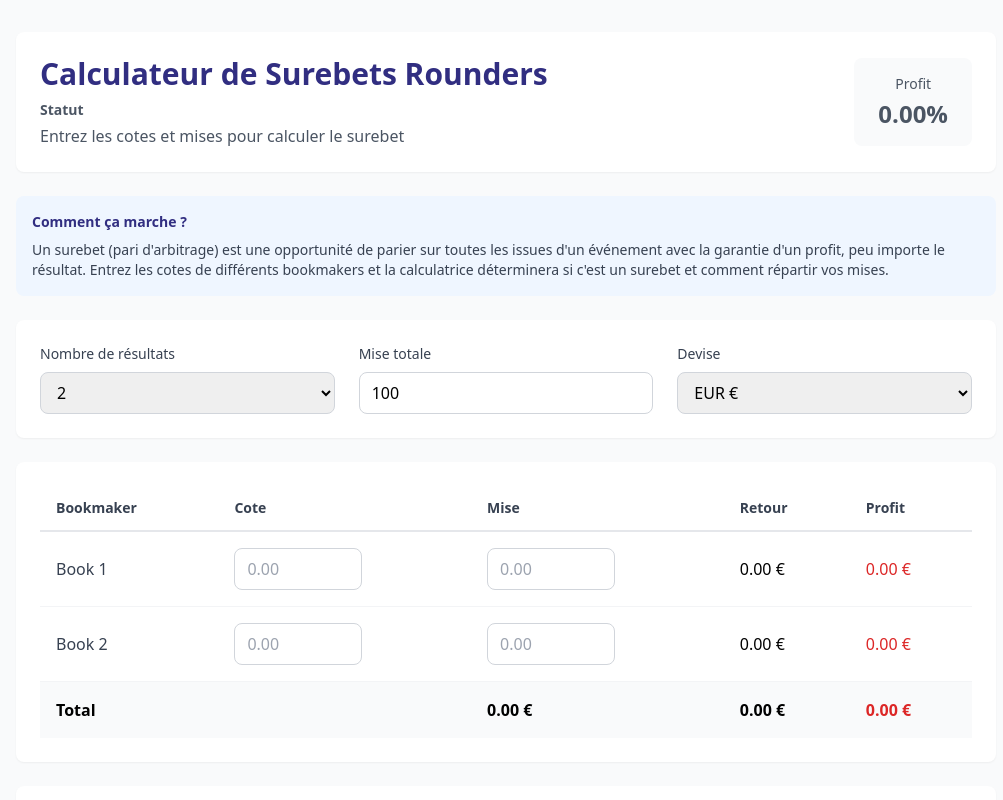
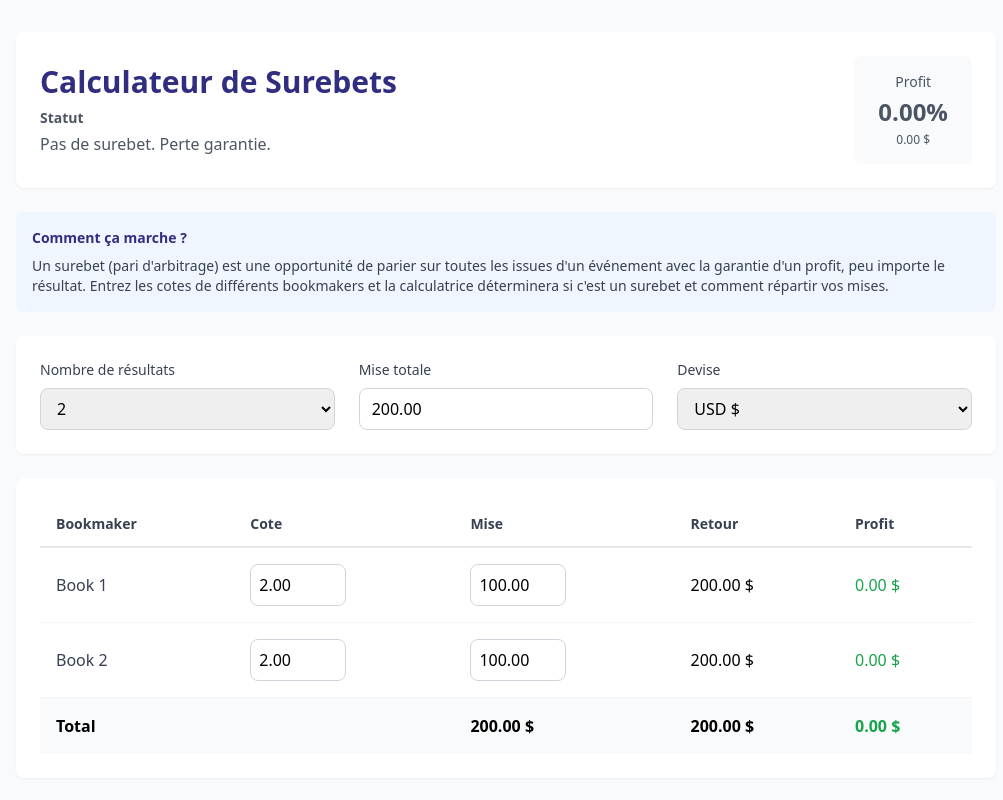
Before and after one commit to Web-Online-Concept/rounders-pro, a Next.js app: page /outils/surebet-calculatrice in a window 1280 px wide. Shown: the top 800 px of the page, without its empty margins (134-1137 px from the left). Built offline with nearby package versions, Linux system fonts and the light colour scheme.

Commit message:
Update SurebetCalculator.js

```diff
--- a/app/outils/surebet-calculatrice/SurebetCalculator.js
+++ b/app/outils/surebet-calculatrice/SurebetCalculator.js
@@ -3,17 +3,18 @@
 import { useState, useEffect } from 'react';
 
 export default function SurebetCalculator() {
-  const [mode, setMode] = useState('global'); // 'global' ou 'individual'
   const [outcomes, setOutcomes] = useState(2);
-  const [totalStake, setTotalStake] = useState(100);
-  const [currency, setCurrency] = useState('EUR');
-  const [odds, setOdds] = useState(['', '', '']);
-  const [stakes, setStakes] = useState(['', '', '']);
-  const [commissions, setCommissions] = useState([0, 0, 0]);
+  const [currency, setCurrency] = useState('USD');
+  const [showCommission, setShowCommission] = useState(false);
   const [roundStakes, setRoundStakes] = useState(false);
   const [roundTo, setRoundTo] = useState(1);
-  const [showCommission, setShowCommission] = useState(false);
-  const [results, setResults] = useState(null);
+
+  // Initialiser avec des valeurs par défaut comme surebet.com
+  const [data, setData] = useState([
+    { odds: '2.00', stake: '100.00', commission: 0 },
+    { odds: '2.00', stake: '100.00', commission: 0 },
+    { odds: '', stake: '', commission: 0 },
+  ]);
 
   const currencySymbols = {
     EUR: '€',
@@ -21,137 +22,179 @@ export default function SurebetCalculator() {
     GBP: '£',
   };
 
+  const symbol = currencySymbols[currency];
+
+  // Calculer les résultats
   const calculateResults = () => {
-    // Vérifier que toutes les cotes sont entrées
-    let validOdds = true;
-    const parsedOdds = [];
+    let validData = true;
+    let totalStake = 0;
+    const parsedData = [];
+
+    // Parser les données
     for (let i = 0; i < outcomes; i++) {
-      const odd = parseFloat(odds[i]);
-      if (!odd || odd <= 1) {
-        validOdds = false;
-        break;
+      const odd = parseFloat(data[i].odds) || 0;
+      const stake = parseFloat(data[i].stake) || 0;
+      const commission = showCommission ? (parseFloat(data[i].commission) || 0) : 0;
+
+      if (odd <= 1) {
+        validData = false;
       }
-      parsedOdds[i] = odd;
+
+      parsedData[i] = {
+        odds: odd,
+        stake: stake,
+        commission: commission,
+        adjustedOdds: commission !== 0
+          ? (commission < 0 ? odd / (1 + Math.abs(commission) / 100) : odd * (1 - commission / 100))
+          : odd
+      };
+
+      totalStake += stake;
     }
 
-    if (!validOdds) {
-      setResults(null);
-      return;
+    if (!validData || totalStake === 0) {
+      return {
+        isValid: false,
+        totalStake: totalStake,
+        items: parsedData.map(item => ({
+          ...item,
+          return: 0,
+          profit: 0
+        }))
+      };
     }
 
-    // Ajuster les cotes avec les commissions
-    const adjustedOdds = parsedOdds.map((odd, i) => {
-      if (showCommission && commissions[i] !== 0) {
-        if (commissions[i] < 0) {
-          return odd / (1 + Math.abs(commissions[i]) / 100);
-        } else {
-          return odd * (1 - commissions[i] / 100);
-        }
-      }
-      return odd;
-    });
-
-    // Calculer la somme des probabilités implicites
+    // Calculer les probabilités implicites
     let impliedProbSum = 0;
     for (let i = 0; i < outcomes; i++) {
-      impliedProbSum += 1 / adjustedOdds[i];
+      if (parsedData[i].adjustedOdds > 1) {
+        impliedProbSum += 1 / parsedData[i].adjustedOdds;
+      }
     }
 
-    const isSurebet = impliedProbSum < 1;
-    const profitPercent = isSurebet
-      ? ((1 - impliedProbSum) * 100)
-      : (-(impliedProbSum - 1) * 100);
+    const isSurebet = impliedProbSum < 1 && impliedProbSum > 0;
+    const profitPercent = impliedProbSum > 0
+      ? (isSurebet ? ((1 - impliedProbSum) * 100) : (-(impliedProbSum - 1) * 100))
+      : 0;
 
-    let calculatedStakes = [];
-    let calculatedReturns = [];
-    let calculatedProfits = [];
-    let actualTotalStake = 0;
+    // Calculer retours et profits
+    const results = parsedData.map(item => ({
+      ...item,
+      return: item.stake * item.adjustedOdds,
+      profit: (item.stake * item.adjustedOdds) - totalStake
+    }));
 
-    if (mode === 'global') {
-      // Mode mise globale : calculer la répartition optimale
-      if (totalStake <= 0) {
-        setResults(null);
-        return;
+    const minReturn = Math.min(...results.map(r => r.return));
+    const minProfit = Math.min(...results.map(r => r.profit));
+
+    return {
+      isValid: true,
+      isSurebet,
+      profitPercent,
+      totalStake,
+      minReturn,
+      minProfit,
+      items: results
+    };
+  };
+
+  // Mettre à jour les mises automatiquement quand on change une cote ou la mise totale
+  const redistributeStakes = (newTotalStake, excludeIndex = -1) => {
+    const validOdds = [];
+    let sumInverseOdds = 0;
+
+    // Calculer la somme des inverses des cotes
+    for (let i = 0; i < outcomes; i++) {
+      const odd = parseFloat(data[i].odds);
+      if (odd > 1) {
+        const adjustedOdd = showCommission && data[i].commission !== 0
+          ? (data[i].commission < 0 ? odd / (1 + Math.abs(data[i].commission) / 100) : odd * (1 - data[i].commission / 100))
+          : odd;
+        validOdds[i] = adjustedOdd;
+        sumInverseOdds += 1 / adjustedOdd;
       }
+    }
 
-      for (let i = 0; i < outcomes; i++) {
-        let stake = (totalStake / impliedProbSum) / adjustedOdds[i];
+    if (sumInverseOdds === 0) return;
+
+    // Redistribuer les mises
+    const newData = [...data];
+    for (let i = 0; i < outcomes; i++) {
+      if (validOdds[i] && i !== excludeIndex) {
+        let stake = (newTotalStake / sumInverseOdds) / validOdds[i];
 
         if (roundStakes && roundTo > 0) {
           stake = Math.round(stake / roundTo) * roundTo;
         }
 
-        calculatedStakes[i] = stake;
-        actualTotalStake += stake;
-      }
-
-      // Ajuster pour que le total corresponde
-      if (roundStakes && actualTotalStake !== totalStake) {
-        const diff = totalStake - actualTotalStake;
-        calculatedStakes[0] += diff;
-        actualTotalStake = totalStake;
-      }
-
-      // Mettre à jour les champs de mise
-      setStakes(calculatedStakes.map(s => s.toFixed(2)));
-    } else {
-      // Mode mise individuelle : utiliser les mises entrées
-      for (let i = 0; i < outcomes; i++) {
-        const stake = parseFloat(stakes[i]) || 0;
-        calculatedStakes[i] = stake;
-        actualTotalStake += stake;
+        newData[i].stake = stake.toFixed(2);
       }
     }
 
-    // Calculer les retours et profits pour chaque issue
-    for (let i = 0; i < outcomes; i++) {
-      calculatedReturns[i] = calculatedStakes[i] * adjustedOdds[i];
-      calculatedProfits[i] = calculatedReturns[i] - actualTotalStake;
-    }
+    setData(newData);
+  };
 
-    setResults({
-      isSurebet,
-      profitPercent,
-      stakes: calculatedStakes,
-      returns: calculatedReturns,
-      profits: calculatedProfits,
-      totalStake: actualTotalStake,
-      minReturn: Math.min(...calculatedReturns),
-      minProfit: Math.min(...calculatedProfits),
-    });
+  // Gérer le changement de cote
+  const handleOddsChange = (index, value) => {
+    const newData = [...data];
+    newData[index].odds = value;
+    setData(newData);
 
-    // Mettre à jour la mise totale en mode individuel
-    if (mode === 'individual') {
-      setTotalStake(actualTotalStake);
+    // Redistribuer les mises si toutes les cotes sont valides
+    const totalStake = newData.reduce((sum, item, i) =>
+      i < outcomes ? sum + (parseFloat(item.stake) || 0) : sum, 0
+    );
+    if (totalStake > 0) {
+      setTimeout(() => redistributeStakes(totalStake), 100);
     }
   };
 
-  useEffect(() => {
-    const timer = setTimeout(() => {
-      calculateResults();
-    }, 100);
-    return () => clearTimeout(timer);
-  }, [odds, totalStake, outcomes, showCommission, commissions, roundStakes, roundTo, mode, stakes]);
-
-  const handleOddsChange = (index, value) => {
-    const newOdds = [...odds];
-    newOdds[index] = value;
-    setOdds(newOdds);
+  // Gérer le changement de mise
+  const handleStakeChange = (index, value) => {
+    const newData = [...data];
+    newData[index].stake = value;
+    setData(newData);
   };
 
-  const handleStakeChange = (index, value) => {
-    const newStakes = [...stakes];
-    newStakes[index] = value;
-    setStakes(newStakes);
+  // Gérer le changement de commission
+  const handleCommissionChange = (index, value) => {
+    const newData = [...data];
+    newData[index].commission = parseFloat(value) || 0;
+    setData(newData);
+
+    // Recalculer les mises
+    const totalStake = newData.reduce((sum, item, i) =>
+      i < outcomes ? sum + (parseFloat(item.stake) || 0) : sum, 0
+    );
+    if (totalStake > 0) {
+      setTimeout(() => redistributeStakes(totalStake), 100);
+    }
   };
 
-  const handleCommissionChange = (index, value) => {
-    const newCommissions = [...commissions];
-    newCommissions[index] = parseFloat(value) || 0;
-    setCommissions(newCommissions);
+  // Gérer le changement de mise totale
+  const handleTotalStakeChange = (value) => {
+    const newTotalStake = parseFloat(value) || 0;
+    if (newTotalStake > 0) {
+      redistributeStakes(newTotalStake);
+    }
   };
 
-  const symbol = currencySymbols[currency];
+  const results = calculateResults();
+
+  // Ajuster les données quand on change le nombre d'issues
+  useEffect(() => {
+    if (outcomes === 2 && data[2].stake) {
+      // Redistribuer la mise de la 3ème issue sur les 2 premières
+      const stake3 = parseFloat(data[2].stake) || 0;
+      if (stake3 > 0) {
+        const newData = [...data];
+        newData[0].stake = (parseFloat(newData[0].stake) || 0) + stake3 / 2;
+        newData[1].stake = (parseFloat(newData[1].stake) || 0) + stake3 / 2;
+        newData[2].stake = '';
+        setData(newData);
+      }
+    }
+  }, [outcomes]);
 
   return (
     <div className="min-h-screen bg-gray-50 py-8 px-4 sm:px-6 lg:px-8">
@@ -160,13 +203,13 @@ export default function SurebetCalculator() {
         <div className="bg-white rounded-lg shadow-sm p-6 mb-6">
           <div className="flex flex-col sm:flex-row justify-between items-center gap-4">
             <div className="flex-1 text-center sm:text-left">
-              <h1 className="text-3xl font-bold text-indigo-900 mb-2">Calculateur de Surebets Rounders</h1>
+              <h1 className="text-3xl font-bold text-indigo-900 mb-2">Calculateur de Surebets</h1>
               <div className="text-sm text-gray-600">
                 <p className="font-semibold mb-1">Statut</p>
                 <p className={`text-base font-medium ${
-                  results?.isSurebet ? 'text-green-600' : 'text-gray-600'
+                  results.isSurebet ? 'text-green-600' : 'text-gray-600'
                 }`}>
-                  {!results ? 'Entrez les cotes et mises pour calculer le surebet' :
+                  {!results.isValid ? 'Entrez les cotes et mises pour calculer le surebet' :
                    results.isSurebet ? 'Surebet détecté ! Profit garanti.' :
                    'Pas de surebet. Perte garantie.'}
                 </p>
@@ -175,11 +218,11 @@ export default function SurebetCalculator() {
             <div className="bg-gray-50 rounded-lg px-6 py-4 text-center">
               <p className="text-sm text-gray-600 mb-1">Profit</p>
               <p className={`text-2xl font-bold ${
-                results?.isSurebet ? 'text-green-600' : 'text-gray-600'
+                results.isSurebet ? 'text-green-600' : 'text-gray-600'
               }`}>
-                {results ? `${results.profitPercent.toFixed(2)}%` : '0.00%'}
+                {results.isValid ? `${results.profitPercent.toFixed(2)}%` : '0.00%'}
               </p>
-              {results && (
+              {results.isValid && results.totalStake > 0 && (
                 <p className="text-xs text-gray-600 mt-1">
                   {results.minProfit.toFixed(2)} {symbol}
                 </p>
@@ -224,11 +267,8 @@ export default function SurebetCalculator() {
               <input
                 id="totalStake"
                 type="number"
-                value={totalStake}
-                onChange={(e) => {
-                  setTotalStake(parseFloat(e.target.value) || 0);
-                  setMode('global');
-                }}
+                value={results.totalStake.toFixed(2)}
+                onChange={(e) => handleTotalStakeChange(e.target.value)}
                 min="0"
                 step="0.01"
                 className="w-full px-3 py-2 border border-gray-300 rounded-lg focus:ring-2 focus:ring-indigo-500 focus:border-indigo-500"
@@ -255,11 +295,14 @@ export default function SurebetCalculator() {
 
         {/* Calculator Table */}
         <div className="bg-white rounded-lg shadow-sm p-3 sm:p-6 mb-6 overflow-x-auto">
-          <table className="w-full min-w-[500px]">
+          <table className="w-full min-w-[600px]">
             <thead>
               <tr className="border-b-2 border-gray-200">
                 <th className="px-2 sm:px-4 py-3 text-left text-xs sm:text-sm font-semibold text-gray-700">Bookmaker</th>
                 <th className="px-2 sm:px-4 py-3 text-left text-xs sm:text-sm font-semibold text-gray-700">Cote</th>
+                {showCommission && (
+                  <th className="px-2 sm:px-4 py-3 text-left text-xs sm:text-sm font-semibold text-gray-700">Commission %</th>
+                )}
                 <th className="px-2 sm:px-4 py-3 text-left text-xs sm:text-sm font-semibold text-gray-700">Mise</th>
                 <th className="px-2 sm:px-4 py-3 text-left text-xs sm:text-sm font-semibold text-gray-700">Retour</th>
                 <th className="px-2 sm:px-4 py-3 text-left text-xs sm:text-sm font-semibold text-gray-700">Profit</th>
@@ -275,58 +318,82 @@ export default function SurebetCalculator() {
                       step="0.01"
                       min="1.01"
                       placeholder="0.00"
-                      value={odds[index]}
+                      value={data[index].odds}
                       onChange={(e) => handleOddsChange(index, e.target.value)}
-                      className="w-24 sm:w-32 px-2 sm:px-3 py-2 border border-gray-300 rounded-lg focus:ring-2 focus:ring-indigo-500 focus:border-indigo-500 text-sm sm:text-base"
+                      className="w-20 sm:w-24 px-2 py-2 border border-gray-300 rounded-lg focus:ring-2 focus:ring-indigo-500 focus:border-indigo-500 text-sm sm:text-base"
                     />
                   </td>
+                  {showCommission && (
+                    <td className="px-2 sm:px-4 py-3 sm:py-4">
+                      <input
+                        type="number"
+                        step="0.1"
+                        min="-10"
+                        max="10"
+                        placeholder="0"
+                        value={data[index].commission}
+                        onChange={(e) => handleCommissionChange(index, e.target.value)}
+                        className="w-20 sm:w-24 px-2 py-2 border border-gray-300 rounded-lg focus:ring-2 focus:ring-indigo-500 focus:border-indigo-500 text-sm sm:text-base"
+                      />
+                    </td>
+                  )}
                   <td className="px-2 sm:px-4 py-3 sm:py-4">
                     <input
                       type="number"
                       step="0.01"
                       min="0"
                       placeholder="0.00"
-                      value={stakes[index]}
-                      onChange={(e) => {
-                        handleStakeChange(index, e.target.value);
-                        setMode('individual');
-                      }}
-                      className="w-24 sm:w-32 px-2 sm:px-3 py-2 border border-gray-300 rounded-lg focus:ring-2 focus:ring-indigo-500 focus:border-indigo-500 text-sm sm:text-base"
+                      value={data[index].stake}
+                      onChange={(e) => handleStakeChange(index, e.target.value)}
+                      className="w-20 sm:w-24 px-2 py-2 border border-gray-300 rounded-lg focus:ring-2 focus:ring-indigo-500 focus:border-indigo-500 text-sm sm:text-base"
                     />
                   </td>
                   <td className="px-2 sm:px-4 py-3 sm:py-4 font-medium text-sm sm:text-base">
-                    {results && results.stakes[index] > 0 ? `${results.returns[index].toFixed(2)} ${symbol}` : `0.00 ${symbol}`}
+                    {results.items[index]?.return > 0 ? `${results.items[index].return.toFixed(2)} ${symbol}` : `0.00 ${symbol}`}
                   </td>
                   <td className={`px-2 sm:px-4 py-3 sm:py-4 font-medium text-sm sm:text-base ${
-                    results?.profits[index] >= 0 ? 'text-green-600' : 'text-red-600'
+                    results.items[index]?.profit >= 0 ? 'text-green-600' : 'text-red-600'
                   }`}>
-                    {results && results.stakes[index] > 0 ? `${results.profits[index].toFixed(2)} ${symbol}` : `0.00 ${symbol}`}
+                    {results.items[index]?.profit !== 0 ? `${results.items[index].profit.toFixed(2)} ${symbol}` : `0.00 ${symbol}`}
                   </td>
                 </tr>
               ))}
               <tr className="bg-gray-50 font-semibold">
-                <td colSpan="2" className="px-2 sm:px-4 py-3 sm:py-4 text-sm sm:text-base">Total</td>
+                <td colSpan={showCommission ? 3 : 2} className="px-2 sm:px-4 py-3 sm:py-4 text-sm sm:text-base">Total</td>
                 <td className="px-2 sm:px-4 py-3 sm:py-4 text-sm sm:text-base">
-                  {results ? `${results.totalStake.toFixed(2)} ${symbol}` : `0.00 ${symbol}`}
+                  {results.totalStake.toFixed(2)} {symbol}
                 </td>
                 <td className="px-2 sm:px-4 py-3 sm:py-4 text-sm sm:text-base">
-                  {results && results.totalStake > 0 ? `${results.minReturn.toFixed(2)} ${symbol}` : `0.00 ${symbol}`}
+                  {results.minReturn > 0 ? `${results.minReturn.toFixed(2)} ${symbol}` : `0.00 ${symbol}`}
                 </td>
                 <td className={`px-2 sm:px-4 py-3 sm:py-4 text-sm sm:text-base ${
-                  results?.minProfit >= 0 ? 'text-green-600' : 'text-red-600'
+                  results.minProfit >= 0 ? 'text-green-600' : 'text-red-600'
                 }`}>
-                  {results && results.totalStake > 0 ? `${results.minProfit.toFixed(2)} ${symbol}` : `0.00 ${symbol}`}
+                  {results.totalStake > 0 ? `${results.minProfit.toFixed(2)} ${symbol}` : `0.00 ${symbol}`}
                 </td>
               </tr>
             </tbody>
           </table>
         </div>
 
-        {/* Advanced Settings */}
+        {/* Options avancées */}
         <div className="bg-white rounded-lg shadow-sm p-4 sm:p-6">
           <h3 className="text-lg font-semibold text-indigo-900 mb-4">Options avancées</h3>
 
           <div className="space-y-4">
+            <div className="flex items-center">
+              <input
+                id="showCommission"
+                type="checkbox"
+                checked={showCommission}
+                onChange={(e) => setShowCommission(e.target.checked)}
+                className="h-4 w-4 text-indigo-600 focus:ring-indigo-500 border-gray-300 rounded"
+              />
+              <label htmlFor="showCommission" className="ml-2 text-xs sm:text-sm text-gray-700">
+                Afficher les commissions dans le tableau
+              </label>
+            </div>
+
             <div className="flex items-center">
               <input
                 id="roundStakes"
@@ -349,54 +416,11 @@ export default function SurebetCalculator() {
               />
             </div>
 
-            <div className="flex items-center">
-              <input
-                id="showCommission"
-                type="checkbox"
-                checked={showCommission}
-                onChange={(e) => setShowCommission(e.target.checked)}
-                className="h-4 w-4 text-indigo-600 focus:ring-indigo-500 border-gray-300 rounded"
-              />
-              <label htmlFor="showCommission" className="ml-2 text-xs sm:text-sm text-gray-700">
-                Inclure les commissions
-              </label>
+            <div className="mt-4 pt-4 border-t border-gray-200">
+              <p className="text-xs text-gray-500">
+                Commissions positives = réduction des gains | Commissions négatives = augmentation des cotes
+              </p>
             </div>
-
-            {showCommission && (
-              <div className="mt-4 pt-4 border-t border-gray-200">
-                <div className="grid grid-cols-1 md:grid-cols-2 lg:grid-cols-3 gap-4">
-                  {[...Array(outcomes)].map((_, index) => (
-                    <div key={index} className="flex items-center">
-                      <label className="text-xs sm:text-sm text-gray-700 mr-2">
-                        Commission Book {index + 1} :
-                      </label>
-                      <input
-                        type="number"
-                        value={commissions[index]}
-                        onChange={(e) => handleCommissionChange(index, e.target.value)}
-                        min="-10"
-                        max="10"
-                        step="0.1"
-                        className="w-20 px-2 py-1 border border-gray-300 rounded-lg focus:ring-2 focus:ring-indigo-500 focus:border-indigo-500"
-                      />
-                      <span className="ml-1 text-xs sm:text-sm text-gray-700">%</span>
-                    </div>
-                  ))}
-                </div>
-                <p className="text-xs text-gray-500 mt-2">
-                  Commissions positives = réduction des gains | Commissions négatives = augmentation des cotes
-                </p>
-              </div>
-            )}
-          </div>
-
-          <div className="mt-6 pt-6 border-t border-gray-200">
-            <h4 className="text-xs sm:text-sm font-semibold text-gray-700 mb-2">Mode de calcul</h4>
-            <p className="text-xs text-gray-500">
-              {mode === 'global'
-                ? "Mode mise globale : Entrez la mise totale et la calculatrice répartit automatiquement les mises optimales."
-                : "Mode mise individuelle : Entrez vos mises manuellement pour chaque bookmaker."}
-            </p>
           </div>
         </div>
       </div>
```
